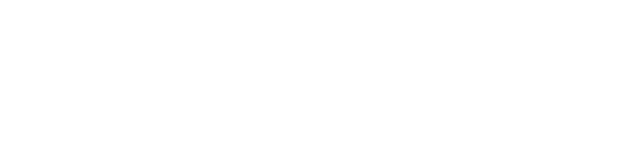
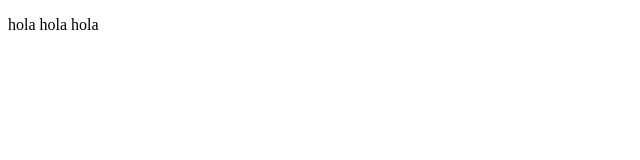
Before and after one commit to vigo12/proyecto, a plain HTML site: page index.html in a window 1280 px wide. Shown: the whole page, without its empty margins (0-640 px from the left). Drawn offline with Linux system fonts and the light colour scheme.

Commit message:
cambios agregados

```diff
--- a/index.html
+++ b/index.html
@@ -7,6 +7,9 @@
     <title>ProyectoPlatzi</title>
 </head>
 <body>
+    <p>
 
+        hola hola hola
+    </p>
 </body>
 </html>
```
